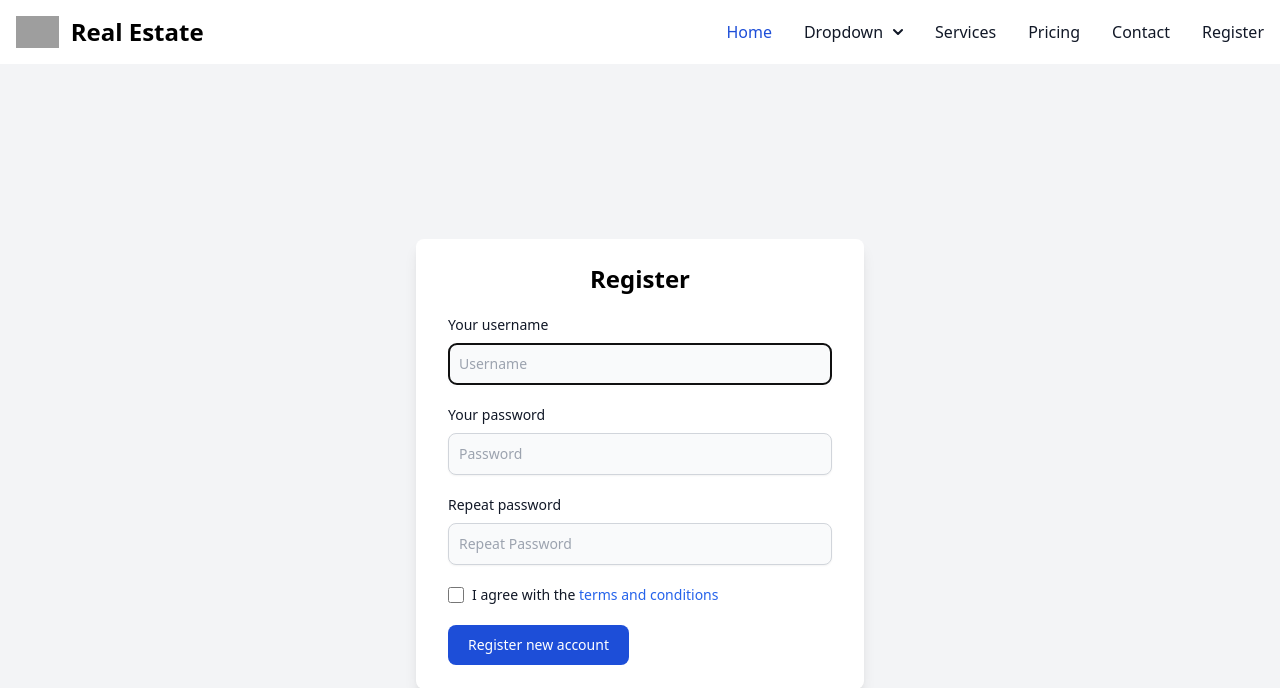
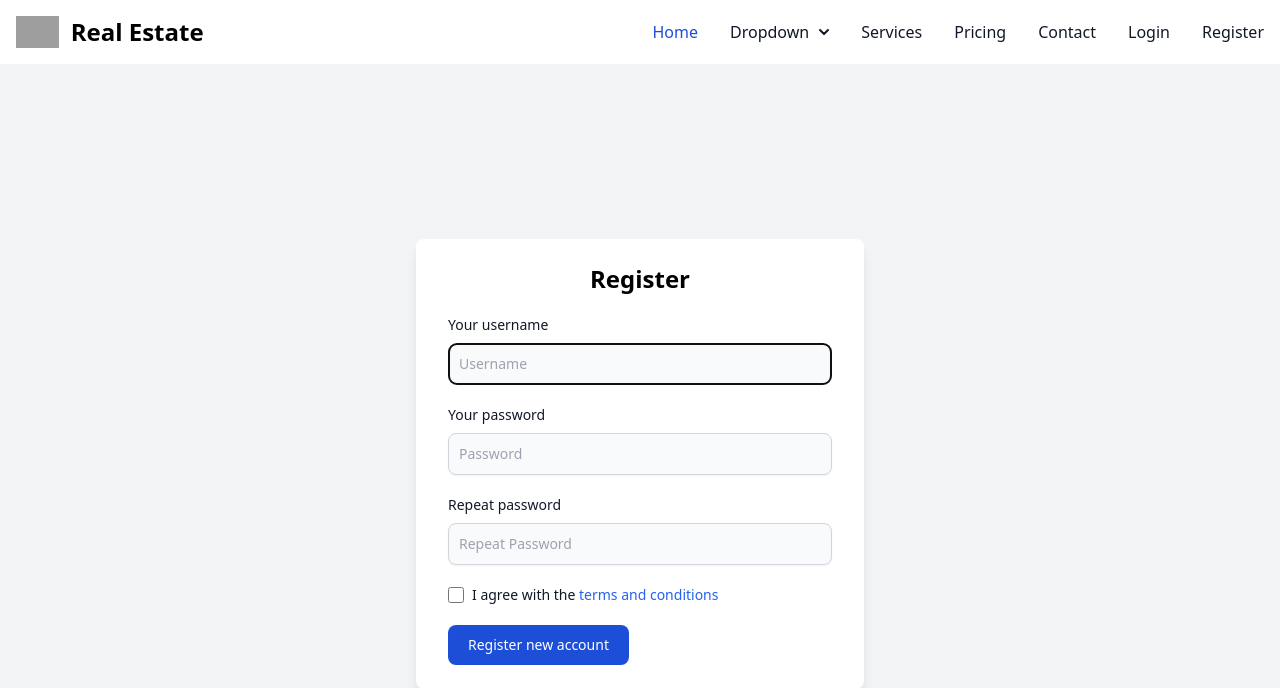
Before and after one commit to abdur-rehman-ali/advance-real-estate, a Django app: page /auth/register/ in a window 1280 px wide. Shown: the top 688 px of the page. Run offline with Django 5.2, Linux system fonts and the light colour scheme; some libraries are stand-ins or nearby versions; grey boxes are pictures that could not be loaded.

Commit message:
Conditional rendering of navbar links

```diff
--- a/authentication/views.py
+++ b/authentication/views.py
@@ -3,6 +3,8 @@ from django.contrib.auth.forms import UserCreationForm, AuthenticationForm
 from django.contrib.auth import login, logout
 from django.contrib.auth.decorators import login_required
 from .forms import CustomUserCreationForm, CustomAuthenticationForm
+from django.http import HttpResponseRedirect
+from django.urls import reverse
 
 def register_view(request):
   if request.method == 'POST':
@@ -28,6 +30,6 @@ def login_view(request):
 
 @login_required
 def logout_view(request):
-  if request.method == 'POST':
+  if request.method in ['POST', 'GET']:
     logout(request)
     return redirect('home')
--- a/templates/partials/navbar.html
+++ b/templates/partials/navbar.html
@@ -93,10 +93,25 @@
           <a href="#"
             class="block py-2 px-3 text-gray-900 rounded hover:bg-gray-100 md:hover:bg-transparent md:border-0 md:hover:text-blue-700 md:p-0 dark:text-white md:dark:hover:text-blue-500 dark:hover:bg-gray-700 dark:hover:text-white md:dark:hover:bg-transparent">Contact</a>
         </li>
-        <li>
-          <a href="#"
-            class="block py-2 px-3 text-gray-900 rounded hover:bg-gray-100 md:hover:bg-transparent md:border-0 md:hover:text-blue-700 md:p-0 dark:text-white md:dark:hover:text-blue-500 dark:hover:bg-gray-700 dark:hover:text-white md:dark:hover:bg-transparent">Register</a>
-        </li>
+        {% if user.is_authenticated %}
+          <li>
+            <a href="#"
+              class="block py-2 px-3 text-gray-900 rounded hover:bg-gray-100 md:hover:bg-transparent md:border-0 md:hover:text-blue-700 md:p-0 dark:text-white md:dark:hover:text-blue-500 dark:hover:bg-gray-700 dark:hover:text-white md:dark:hover:bg-transparent">{{ user.username }}</a>
+          </li>
+          <li>
+            <a href="{% url 'logout' %}"
+              class="block py-2 px-3 text-gray-900 rounded hover:bg-gray-100 md:hover:bg-transparent md:border-0 md:hover:text-blue-700 md:p-0 dark:text-white md:dark:hover:text-blue-500 dark:hover:bg-gray-700 dark:hover:text-white md:dark:hover:bg-transparent">Logout</a>
+          </li>
+        {% else %}
+          <li>
+            <a href="{% url 'login' %}"
+              class="block py-2 px-3 text-gray-900 rounded hover:bg-gray-100 md:hover:bg-transparent md:border-0 md:hover:text-blue-700 md:p-0 dark:text-white md:dark:hover:text-blue-500 dark:hover:bg-gray-700 dark:hover:text-white md:dark:hover:bg-transparent">Login</a>
+          </li>
+          <li>
+            <a href="{% url 'register' %}"
+              class="block py-2 px-3 text-gray-900 rounded hover:bg-gray-100 md:hover:bg-transparent md:border-0 md:hover:text-blue-700 md:p-0 dark:text-white md:dark:hover:text-blue-500 dark:hover:bg-gray-700 dark:hover:text-white md:dark:hover:bg-transparent">Register</a>
+          </li>
+        {% endif %}
       </ul>
     </div>
   </div>
```
Also changed, not shown: db.sqlite3.
